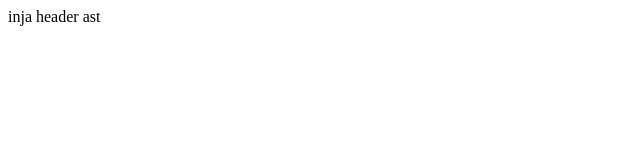
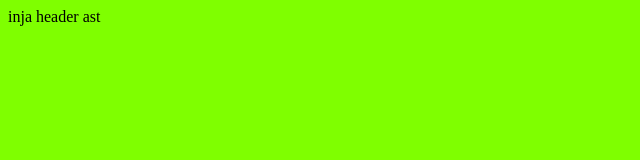
Before and after one commit to mahdidi24/mahdi-shop, a plain HTML site: page index.html in a window 1280 px wide. Shown: the whole page, without its empty margins (0-640 px from the left). Drawn offline with Linux system fonts and the light colour scheme.

Commit message:
change main page background

```diff
--- a/index.html
+++ b/index.html
@@ -4,6 +4,12 @@
     <meta charset="UTF-8">
     <meta name="viewport" content="width=device-width, initial-scale=1.0">
     <title>Document</title>
+
+    <style>
+        body{
+            background-color: chartreuse;
+        }
+    </style>
 </head>
 <body>
     <header>inja header ast</header>
```
